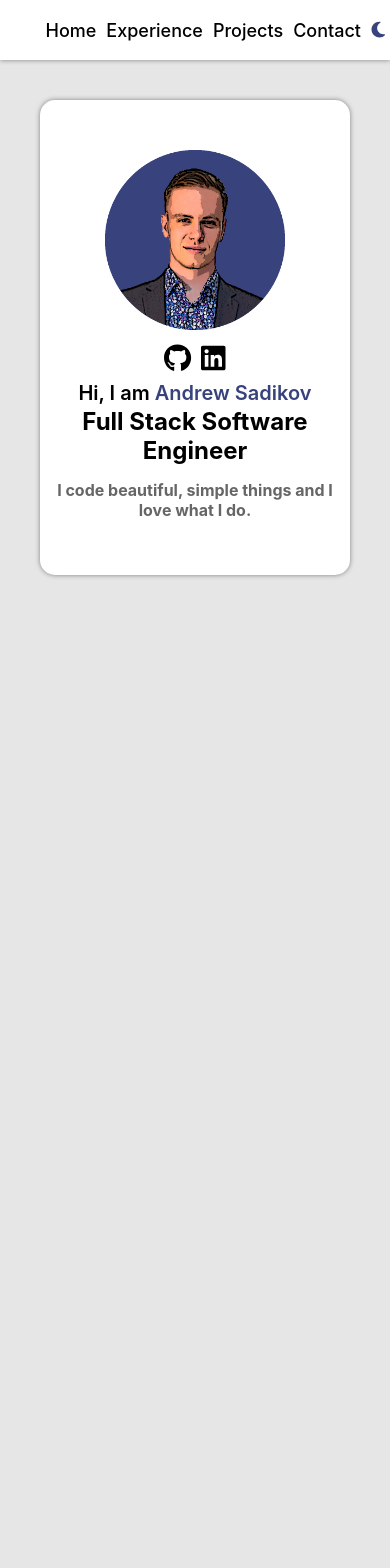
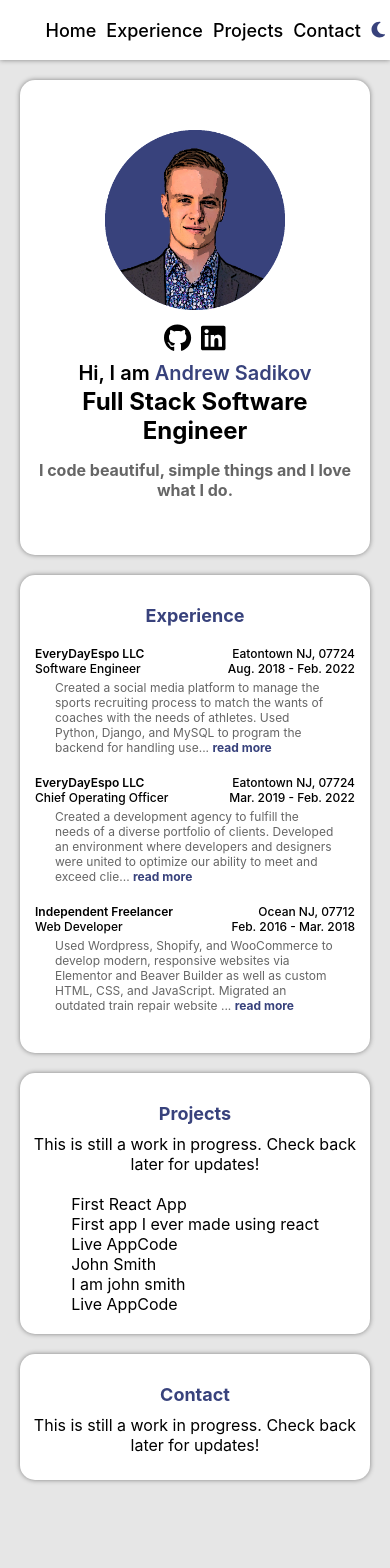
Before and after one commit to AndrewSadikov/ReactPortfolio, a React (Create React App) app: page / in a window 390 px wide. Shown: the top 1568 px of the page. Built offline with nearby package versions, Linux system fonts and the light colour scheme.

Commit message:
Finished experience section

```diff
--- a/src/App.js
+++ b/src/App.js
@@ -4,6 +4,10 @@ import Home from "./components/home";
 import Projects from "./components/projects";
 import Experience from "./components/experience";
 import Contact from "./components/contact";
+import ProjectCard from "./components/projectCard";
+import ExperienceCard from "./components/experienceCard";
+import experienceData from "./data/experienceData";
+import projectData from "./data/projectData";
 
 function App() {
   const [mainState, setMainState] = useState("Home");
@@ -13,6 +17,14 @@ function App() {
     setDarkMode(!darkMode);
   };
 
+  const experienceCards = experienceData.map((item) => {
+    return <ExperienceCard {...item} darkMode={darkMode} />;
+  });
+
+  const projectCards = projectData.map((item) => {
+    return <ProjectCard {...item} />;
+  });
+
   if (mainState === "Experience") {
     return (
       <div className={darkMode ? "light" : "dark"}>
@@ -21,7 +33,7 @@ function App() {
           setDarkMode={setDarkModeFunction}
           darkMode={darkMode}
         />
-        <Experience darkMode={darkMode} />
+        <Experience darkMode={darkMode} cards={experienceCards} />
       </div>
     );
   }
@@ -34,7 +46,7 @@ function App() {
           setDarkMode={setDarkModeFunction}
           darkMode={darkMode}
         />
-        <Projects darkMode={darkMode} />
+        <Projects darkMode={darkMode} cards={projectCards} />
       </div>
     );
   }
@@ -60,6 +72,9 @@ function App() {
         darkMode={darkMode}
       />
       <Home darkMode={darkMode} />
+      <Experience darkMode={darkMode} cards={experienceCards} />
+      <Projects darkMode={darkMode} cards={projectCards} />
+      <Contact darkMode={darkMode} />
     </div>
   );
 }
--- a/src/components/contact.js
+++ b/src/components/contact.js
@@ -4,7 +4,9 @@ const Contact = (props) => {
       <section
         className={props.darkMode ? "section-main" : "section-main-dark"}
       >
-        <h3 className="wip-title">Contact</h3>
+        <h3 className={props.darkMode ? "wip-title" : "wip-title-dark"}>
+          Contact
+        </h3>
         <p className="wip-p">
           This is still a work in progress. Check back later for updates!
         </p>
--- a/src/components/experience.js
+++ b/src/components/experience.js
@@ -4,10 +4,10 @@ const Experience = (props) => {
       <section
         className={props.darkMode ? "section-main" : "section-main-dark"}
       >
-        <h3 className="wip-title">Experience</h3>
-        <p className="wip-p">
-          This is still a work in progress. Check back later for updates!
-        </p>
+        <h3 className={props.darkMode ? "wip-title" : "wip-title-dark"}>
+          Experience
+        </h3>
+        <div className="cards-container">{props.cards}</div>
       </section>
     </div>
   );
--- /dev/null
+++ b/src/components/experienceCard.js
@@ -0,0 +1,30 @@
+import React, { useState } from "react";
+
+const ExperienceCard = (props) => {
+  const [readMore, setReadMore] = useState(false);
+  return (
+    <div className="exp-card">
+      <div className="exp-card-top">
+        <div>
+          <h1 className="exp-card-title">{props.name}</h1>
+          <h3 className="exp-card-subtitle">{props.title}</h3>
+        </div>
+        <div style={{ textAlign: "right" }}>
+          <h3 className="exp-card-subtitle">{props.location}</h3>
+          <h3 className="exp-card-subtitle">{props.dates}</h3>
+        </div>
+      </div>
+      <p className={props.darkMode ? "exp-card-about" : "exp-card-about-dark"}>
+        {readMore ? `${props.about} ` : `${props.about.substring(0, 200)}... `}
+        <button
+          className={props.darkMode ? "read-more-btn" : "read-more-btn-dark"}
+          onClick={() => setReadMore(!readMore)}
+        >
+          {readMore ? "show less" : "read more"}
+        </button>
+      </p>
+    </div>
+  );
+};
+
+export default ExperienceCard;
--- /dev/null
+++ b/src/components/projectCard.js
@@ -0,0 +1,16 @@
+const ProjectCard = (props) => {
+  return (
+    <div className="card">
+      <p>{props.name}</p>
+      <p>{props.about}</p>
+      <a href={props.live} target="_blank" rel="noreferrer">
+        Live App
+      </a>
+      <a href={props.code} target="_blank" rel="noreferrer">
+        Code
+      </a>
+    </div>
+  );
+};
+
+export default ProjectCard;
--- a/src/components/projects.js
+++ b/src/components/projects.js
@@ -4,10 +4,13 @@ const Projects = (props) => {
       <section
         className={props.darkMode ? "section-main" : "section-main-dark"}
       >
-        <h3 className="wip-title">Projects</h3>
+        <h3 className={props.darkMode ? "wip-title" : "wip-title-dark"}>
+          Projects
+        </h3>
         <p className="wip-p">
           This is still a work in progress. Check back later for updates!
         </p>
+        <div className="cards-container">{props.cards}</div>
       </section>
     </div>
   );
--- /dev/null
+++ b/src/data/experienceData.js
@@ -0,0 +1,28 @@
+const experienceData = [
+  {
+    name: "EveryDayEspo LLC",
+    title: "Software Engineer",
+    about:
+      "Created a social media platform to manage the sports recruiting process to match the wants of coaches with the needs of athletes. Used Python, Django, and MySQL to program the backend for handling users, authentication, data, and template rendering. Used Flutter and Dart to build mobile apps and integrated them via custom APIs. Diagnosed issues and presented remedies, improving caching and reducing lint, to optimize resource consumption and improve performance. Used AWS EC2, RDS, and S3 services to deploy and host webapps, servers, and databases.",
+    location: "Eatontown NJ, 07724",
+    dates: "Aug. 2018 - Feb. 2022",
+  },
+  {
+    name: "EveryDayEspo LLC",
+    title: "Chief Operating Officer",
+    about:
+      "Created a development agency to fulfill the needs of a diverse portfolio of clients. Developed an environment where developers and designers were united to optimize our ability to meet and exceed clients’ expectations. Acted as a liaison between clients and company to develop complex solutions into reality. Led a team of 10-15 diverse team members to complete short-term and long-term projects.",
+    location: "Eatontown NJ, 07724",
+    dates: "Mar. 2019 - Feb. 2022",
+  },
+  {
+    name: "Independent Freelancer",
+    title: "Web Developer",
+    about:
+      "Used Wordpress, Shopify, and WooCommerce to develop modern, responsive websites via Elementor and Beaver Builder as well as custom HTML, CSS, and JavaScript. Migrated an outdated train repair website to wordpress and connected it to an external SQL database. Modified a Calendar plugin to sell event tickets using WooCommerce and Stripe. Linked websites to analytics software and used data to perform SEO and A/B Testing.",
+    location: "Ocean NJ, 07712",
+    dates: "Feb. 2016 - Mar. 2018",
+  },
+];
+
+export default experienceData;
--- /dev/null
+++ b/src/data/projectData.js
@@ -0,0 +1,16 @@
+const projectData = [
+  {
+    name: "First React App",
+    about: "First app I ever made using react",
+    live: "https://www.google.com",
+    code: "https://www.google.com",
+  },
+  {
+    name: "John Smith",
+    about: "I am john smith",
+    live: "https://www.google.com",
+    code: "https://www.google.com",
+  },
+];
+
+export default projectData;
--- a/src/index.css
+++ b/src/index.css
@@ -1,6 +1,10 @@
 :root {
-  --dark-background: #5a5078;
-  --dark-backgroundMain: #463c60;
+  --dark-background: #181c20;
+  --dark-backgroundMain: #0e1117;
+  --blue: #38427c;
+  --gold: goldenrod;
+  --grey: #666666;
+  --light-grey: #b4b4b4;
 }
 
 body {
@@ -28,11 +32,11 @@ a {
 }
 
 .gold {
-  color: goldenrod;
+  color: var(--gold);
 }
 
 .blue {
-  color: #38427c;
+  color: var(--blue);
 }
 
 .nav {
@@ -122,7 +126,7 @@ a {
 
 .section-main-dark {
   background-color: var(--dark-background);
-  color: white;
+  color: rgb(223, 223, 223);
 
   margin: auto;
   max-width: 800px;
@@ -150,7 +154,7 @@ a {
 }
 
 .home-smalltitle {
-  color: #666666;
+  color: var(--grey);
   margin: 5px 10px;
   margin-top: 15px;
   font-size: 16px;
@@ -160,7 +164,7 @@ a {
 }
 
 .home-smalltitle-dark {
-  color: white;
+  color: var(--light-grey);
 
   margin: 5px 10px;
   margin-top: 15px;
@@ -206,9 +210,82 @@ a {
   }
 }
 
+.cards-container {
+  margin: -5px 0px 30px;
+}
+
+.exp-card {
+  margin: 20px 45px;
+}
+
+.exp-card-top {
+  display: flex;
+  justify-content: space-between;
+}
+
+.exp-card-title {
+  font-size: 15px;
+  font-weight: 800;
+}
+
+.exp-card-subtitle {
+  font-size: 15px;
+  font-weight: 500;
+}
+
+.exp-card-about {
+  color: var(--grey);
+
+  font-size: 14px;
+  font-weight: 400;
+  margin: 4px 20px;
+}
+
+.exp-card-about-dark {
+  color: var(--light-grey);
+
+  font-size: 14px;
+  font-weight: 400;
+  margin: 4px 20px;
+}
+
+.read-more-btn {
+  background: none;
+  color: var(--blue);
+  border: none;
+  padding: 0;
+  font: inherit;
+  font-weight: 700;
+  cursor: pointer;
+  outline: inherit;
+}
+
+.read-more-btn-dark {
+  background: none;
+  color: var(--gold);
+  border: none;
+  padding: 0;
+  font: inherit;
+  font-weight: 700;
+  cursor: pointer;
+  outline: inherit;
+}
+
 .wip-title {
+  color: var(--blue);
+  font-size: 22px;
+  font-weight: 700;
   margin: 5px;
-  padding-top: 20px;
+  padding-top: 40px;
+  text-align: center;
+}
+
+.wip-title-dark {
+  color: var(--gold);
+  font-size: 22px;
+  font-weight: 700;
+  margin: 5px;
+  padding-top: 40px;
   text-align: center;
 }
 
@@ -217,3 +294,53 @@ a {
   padding-bottom: 20px;
   text-align: center;
 }
+
+@media (max-width: 600px) {
+  .section-main {
+    margin-top: 20px;
+  }
+
+  .section-main-dark {
+    margin-top: 20px;
+  }
+
+  .container {
+    margin: 20px;
+  }
+
+  .cards-container {
+    margin: -5px 0px 5px;
+    margin-bottom: 20px;
+  }
+
+  .exp-card {
+    margin: 20px 15px;
+  }
+
+  .exp-card-title {
+    font-size: 12px;
+    font-weight: 600;
+  }
+
+  .exp-card-subtitle {
+    font-size: 12px;
+  }
+
+  .exp-card-about {
+    font-size: 12px;
+  }
+
+  .exp-card-about-dark {
+    font-size: 12px;
+  }
+
+  .wip-title {
+    font-size: 18px;
+    margin-top: -10px;
+  }
+
+  .wip-title-dark {
+    font-size: 18px;
+    margin-top: -10px;
+  }
+}
```
